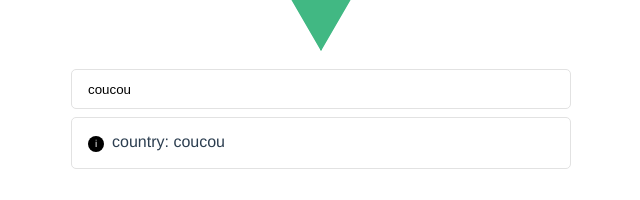
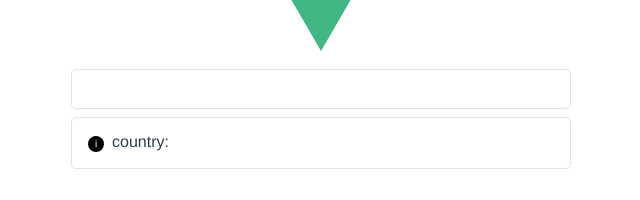
Before and after one commit to mrguiman/vue-searchandfilter, a Vue app: page / in a window 1280 px wide. Shown: the part 195-395 px from the top of the page, without its empty margins (319-959 px from the left). Built offline with nearby package versions, Linux system fonts and the light colour scheme.

Commit message:
add ability to remove filters with backspace

```diff
--- a/src/components/SearchAndFilter.vue
+++ b/src/components/SearchAndFilter.vue
@@ -6,12 +6,12 @@
           <span>{{ filter.filter }}:{{filter.value}}</span>
         </div>
       </div>
-      <input type="text" v-model="internalValue" ref="rawInput" />
+      <input type="text" v-model="searchKeywords" ref="rawInput" v-on:keyup="handleInputs" />
     </div>
 
     <div v-if="availableFilters.length > 0" class="filters-dropdown">
       <div v-for="filter in availableFilters" v-bind:key="filter" class="filter-line" v-on:click="addFilter(filter)">
-        <span>{{ filter }}:</span> <span>{{ internalValue }}</span>
+        <span>{{ filter }}:</span> <span>{{ searchKeywords }}</span>
       </div>
     </div>
   </div>
@@ -26,15 +26,12 @@ export default {
 
   data() {
     return {
-      internalValue: "coucou",
+      searchKeywords: "",
       activeFilters: []
     }
   },
 
   computed: {
-    unboundKeywords() {
-      return this.internalValue
-    },
     availableFilters() {
       return this.filters.filter(val => {
         return this.activeFilters.map(x => x.filter).indexOf(val) === -1
@@ -46,10 +43,19 @@ export default {
     addFilter(filter) {
       this.activeFilters.push({
         filter: filter,
-        value: this.internalValue
+        value: this.searchKeywords
       });
-      this.internalValue = ""
+      this.searchKeywords = ""
       this.$refs.rawInput.focus();
+    },
+    handleInputs (e) {
+      if (e.key.toLowerCase() === "backspace" && this.searchKeywords.length === 0) {
+        // Pressed backspace on empty input means we get rid of the last filter
+        let lastFilter = this.activeFilters.pop();
+        if (lastFilter) {
+         this.searchKeywords = lastFilter.value;
+        }
+      }
     }
   }
 }
```
